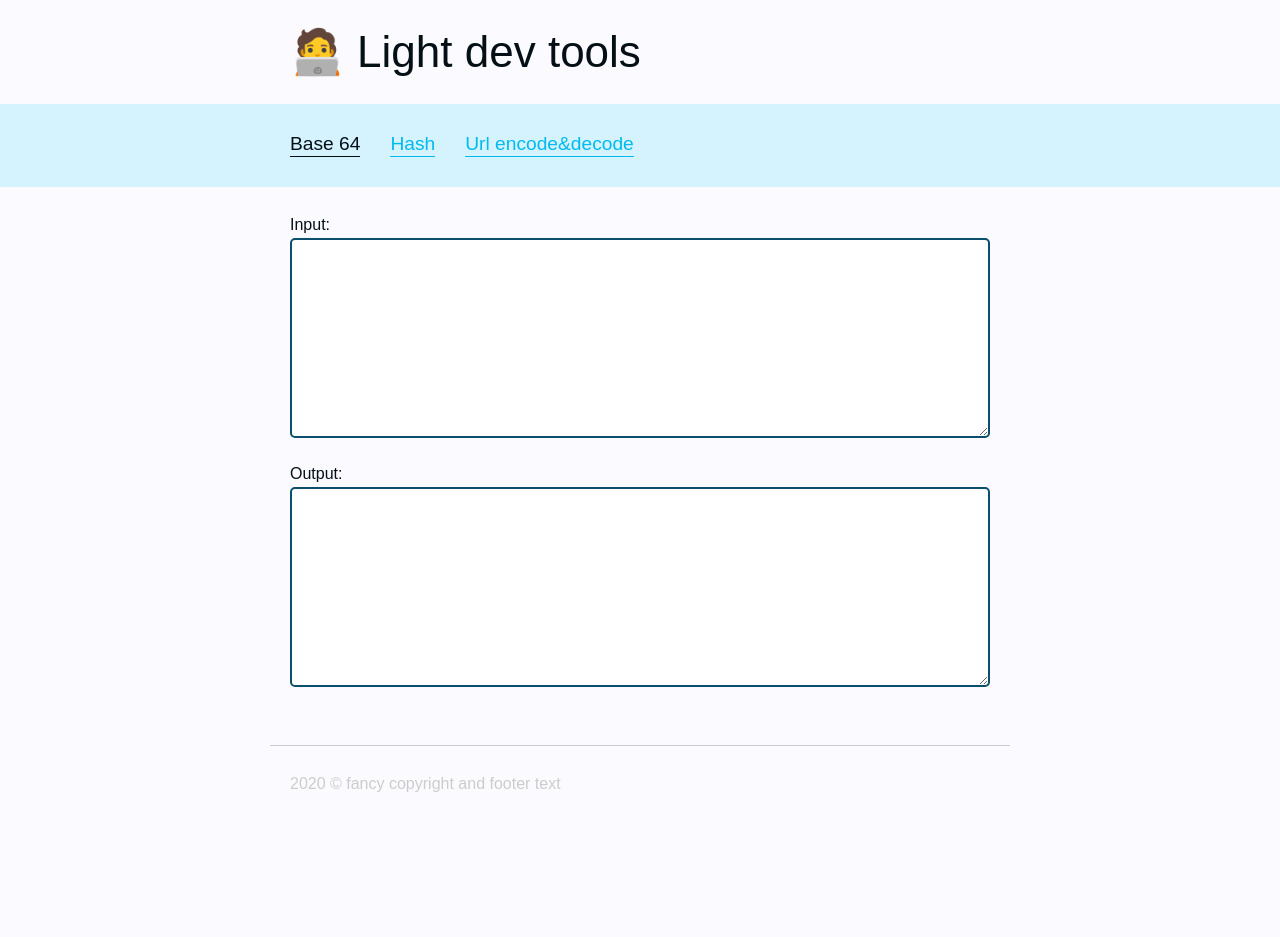
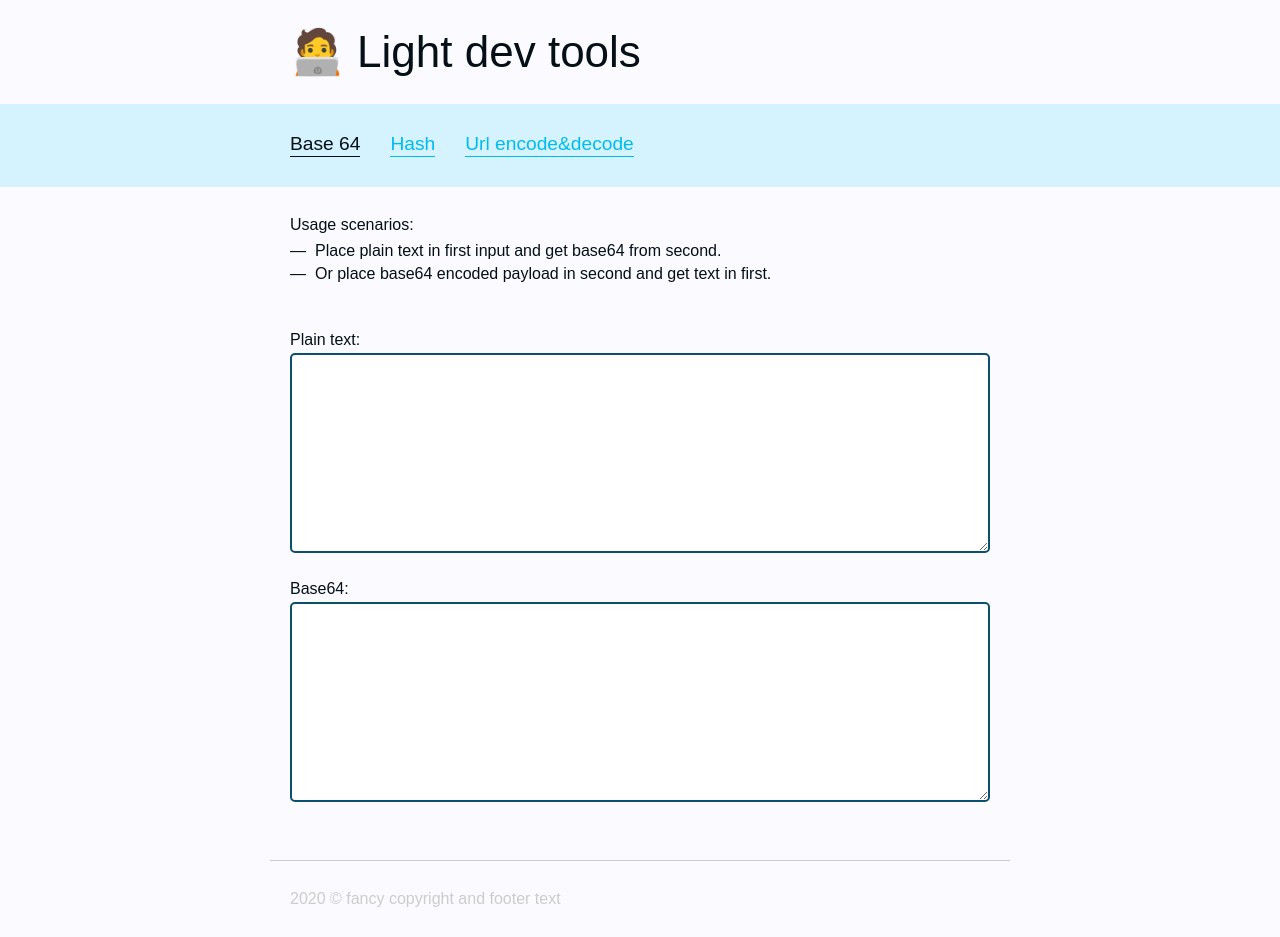
Before and after one commit to xfenix/light-dev-tools, a React (Create React App) app: page /base64 in a window 1280 px wide. Before the commit the page ends 822 px from the top, so only its background shows below. Built offline with nearby package versions, Linux system fonts and the light colour scheme; the HTML template or start-up script is replaced by a standard one.

Commit message:
Correct base64 convertion

```diff
--- a/package.json
+++ b/package.json
@@ -6,6 +6,7 @@
     "@testing-library/jest-dom": "^4.2.4",
     "@testing-library/react": "^9.5.0",
     "@testing-library/user-event": "^7.2.1",
+    "js-base64": "^3.4.5",
     "react": "^16.13.1",
     "react-dom": "^16.13.1",
     "react-router": "^5.2.0",
--- a/src/App.js
+++ b/src/App.js
@@ -33,6 +33,37 @@ a:hover {
 h1 {
   font-size: 24px;
   color: #040F16;
+}
+
+.typo p + p {
+  margin-top: 20px;
+}
+
+.typo ul {
+  margin-top: 10px;
+}
+
+.typo ul li {
+  margin-left: 0;
+  padding-left: 25px;
+  list-style-type: none;
+  position: relative;
+}
+
+.typo ul li + li {
+  margin-top: 7px;
+}
+
+.typo ul li:before {
+  left: 0;
+  top: 0;
+  position: absolute;
+  display: inline-block;
+  content: '\\2014';
+}
+
+.errorfield {
+  border-color: #B80C09;
 }
 
 .mainlayout__wrap {
@@ -90,17 +121,17 @@ function App() {
       <Router>
         <Reset />
         <ApplicationGlobalStyles />
-        <main class="mainlayout">
+        <main className="mainlayout">
           <header className="mainlayout__topline">
             <div className="mainlayout__wrap">
               <NavLink to="/" className="sitetitle" activeClassName="">
-                <h1 class="sitetitle__title">🧑‍💻&nbsp;Light dev tools</h1>
+                <h1 className="sitetitle__title">🧑‍💻&nbsp;Light dev tools</h1>
               </NavLink>
             </div>
           </header>
           <div className="mainlayout__menu">
             <div className="mainlayout__wrap">
-              <nav class="topmenu">
+              <nav className="topmenu">
                 <NavLink
                   to="/base64/"
                   className="topmenu__item"
@@ -136,7 +167,7 @@ function App() {
               </Route>
             </Switch>
           </div>
-          <footer class="mainlayout__wrap mainlayout__footer">
+          <footer className="mainlayout__wrap mainlayout__footer">
             {new Date().getFullYear()} &copy; fancy copyright and footer text
           </footer>
         </main>
--- a/src/components/app/Base64.js
+++ b/src/components/app/Base64.js
@@ -1,27 +1,56 @@
 import React, { useState } from "react";
 import Textarea from "../generic/Textarea";
-import { styled } from "styled-components";
+import TextBlock from "../generic/TextBlock";
+import { Base64 } from "js-base64";
 
-export default function Base64Component(props) {
+export default function Base64Component() {
   const [inputValue, setInput] = useState("");
   const [outputValue, setOutput] = useState("");
-
-  console.log(inputValue, outputValue);
+  const [isInputGood, setInputStatusIsGood] = useState(true);
+  const setNewInputValue = (newValue) => {
+    if (newValue != inputValue) {
+      setInput(newValue);
+      setOutput(Base64.encode(newValue));
+      setInputStatusIsGood(true);
+    }
+  };
+  const setNewOutputValue = (newValue) => {
+    if (newValue != outputValue) {
+      setOutput(newValue);
+      try {
+        setInput(Base64.decode(newValue));
+        setInputStatusIsGood(true);
+      } catch (error) {
+        setInput(
+          `Cant covert this data, seems base64 is not valid.\nWe got following error: ${error}`
+        );
+        setInputStatusIsGood(false);
+      }
+    }
+  };
 
   return (
     <>
+      <TextBlock>
+        <p>Usage scenarios:</p>
+        <ul>
+          <li>Place plain text in first input and get base64 from second.</li>
+          <li>
+            Or place base64 encoded payload in second and get text in first.
+          </li>
+        </ul>
+      </TextBlock>
       <Textarea
-        label="Input"
-        onChange={(event) => setInput(event.target.value)}
-      >
-        {inputValue}
-      </Textarea>
+        label="Plain text"
+        onChange={(event) => setNewInputValue(event.target.value)}
+        value={inputValue}
+        className={isInputGood ? "" : "errorfield"}
+      ></Textarea>
       <Textarea
-        label="Output"
-        onChange={(event) => setOutput(event.target.value)}
-      >
-        {outputValue}
-      </Textarea>
+        label="Base64"
+        onChange={(event) => setNewOutputValue(event.target.value)}
+        value={outputValue}
+      ></Textarea>
     </>
   );
 }
--- /dev/null
+++ b/src/components/generic/TextBlock.js
@@ -0,0 +1,10 @@
+import React from "react";
+import styled from "styled-components";
+
+const InnerTextBlock = styled.div`
+  margin-bottom: 50px;
+`;
+
+export default function TextBlock(props) {
+  return <InnerTextBlock className="typo">{props.children}</InnerTextBlock>;
+}
--- a/src/components/generic/Textarea.js
+++ b/src/components/generic/Textarea.js
@@ -23,7 +23,7 @@ export default function Textarea(props) {
   return (
     <>
       {props.label ? <LabelTag>{props.label}:</LabelTag> : ""}
-      <TextareaTag>{props.children}</TextareaTag>
+      <TextareaTag {...props}></TextareaTag>
     </>
   );
 }
```
Also changed, not shown: 1 other file (tests, documents, lock files or other folders).
